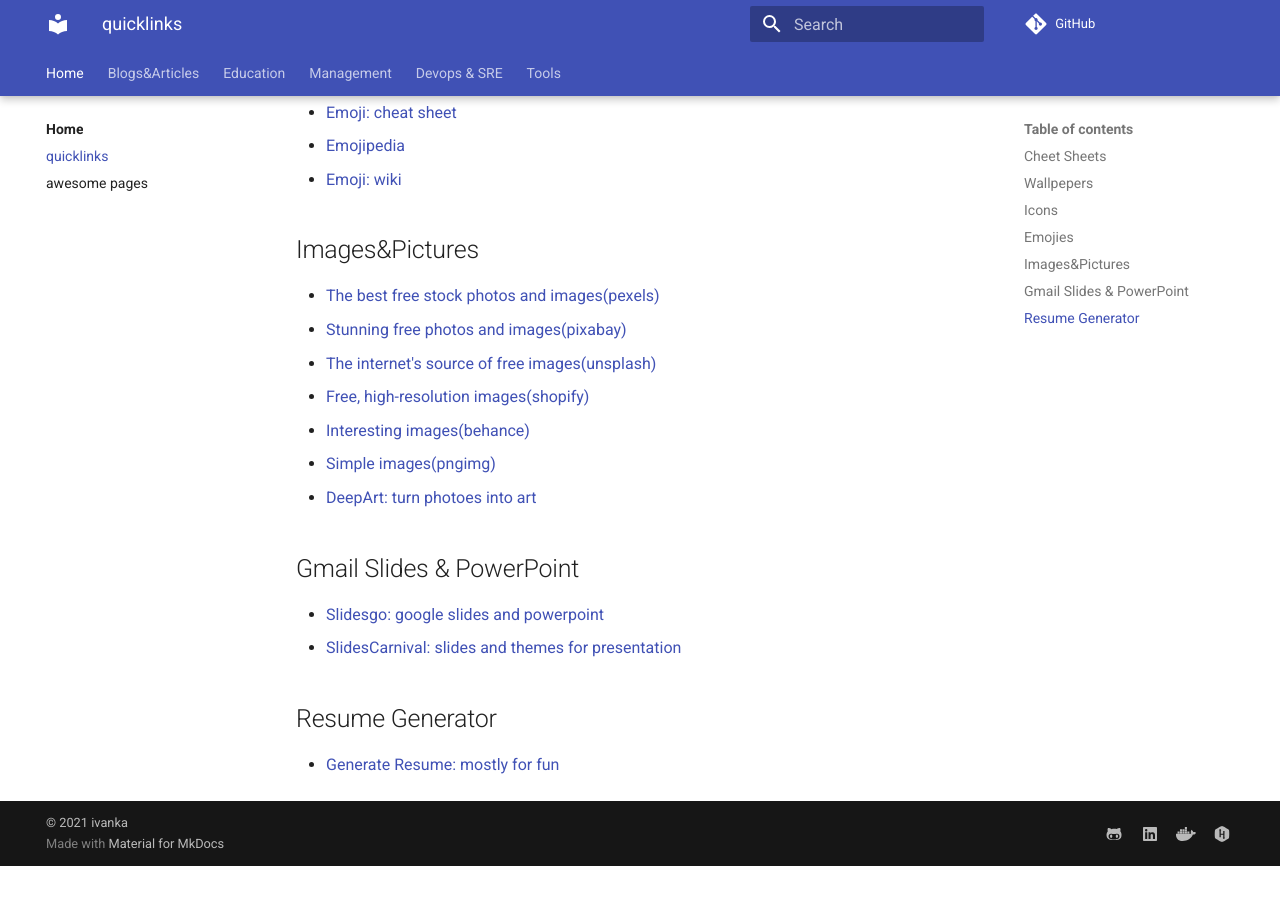
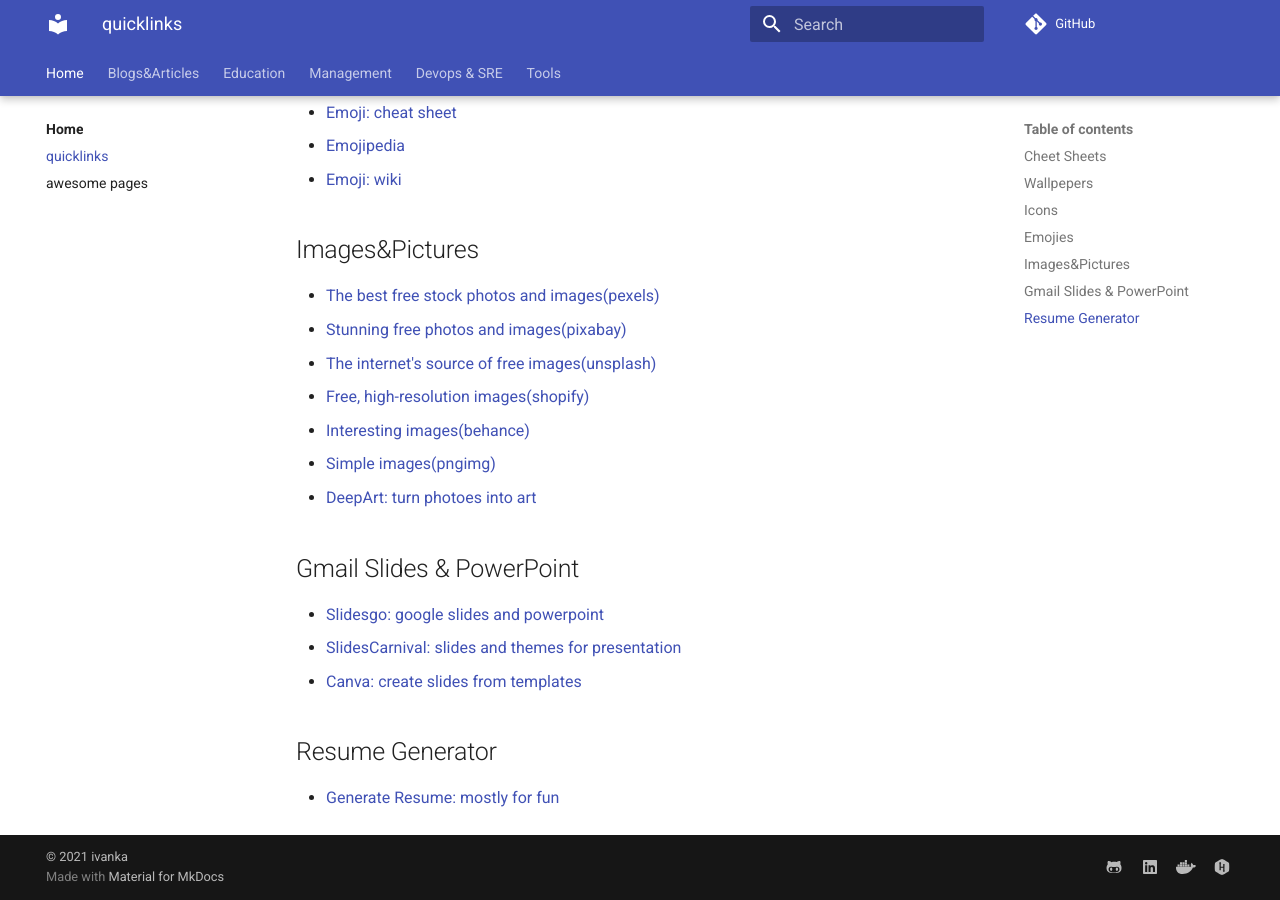
Before and after one commit to ivankatliarchuk/knowledge-base, an MkDocs documentation site: the page built from docs/quicklinks.md, in a window 1280 px wide and 900 px high, scrolled down 596 px. Built offline with MkDocs 1.6.1 and Material for MkDocs 9.7.7, drawn with Linux system fonts in a browser that asks for light colours; comment, search, counter and statistics services are not loaded; before the commit the page ends 1462 px from its top, so only the background shows below that.

Commit message:
docs: added canva design templates

```diff
--- a/docs/quicklinks.md
+++ b/docs/quicklinks.md
@@ -42,6 +42,7 @@
 
 - [Slidesgo: google slides and powerpoint](https://slidesgo.com/slidesgo-school){:target="_blank"}
 - [SlidesCarnival: slides and themes for presentation](https://www.slidescarnival.com/){:target="_blank"}
+- [Canva: create slides from templates](https://www.canva.com){:target="_blank"}
 
 ## Resume Generator
 
```
